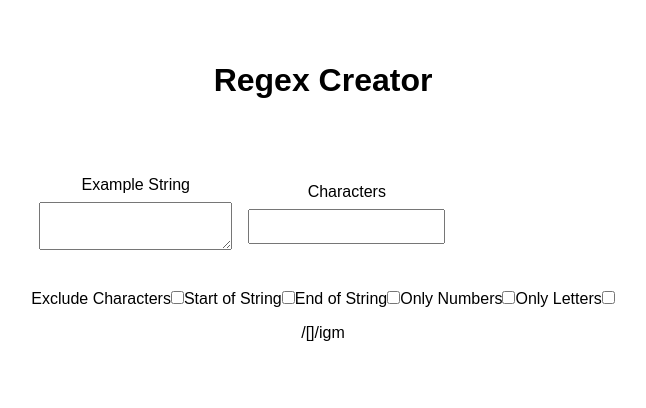
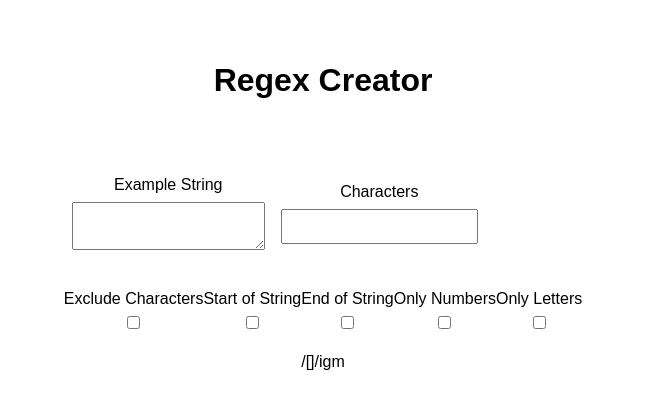
Before and after one commit to seanmcquaid/Regex-Creator, a React (Create React App) app: page / in a window 1280 px wide. Shown: the top 408 px of the page, without its empty margins (317-963 px from the left). Built offline with nearby package versions, Linux system fonts and the light colour scheme.

Commit message:
finish super basic styling

```diff
--- a/src/components/Checkbox.js
+++ b/src/components/Checkbox.js
@@ -14,9 +14,16 @@ const Checkbox = ({ onChange, checked, name, label }) => (
   </StyledLabel>
 );
 
-const StyledLabel = styled.label``;
+const StyledLabel = styled.label`
+  display: flex;
+  flex-direction: column;
+  align-items: center;
+`;
 
-const StyledCheckbox = styled.input``;
+const StyledCheckbox = styled.input`
+  padding: 0.5rem;
+  margin: 0.5rem;
+`;
 
 Checkbox.propTypes = {
   onChange: propTypes.func.isRequired,
```
